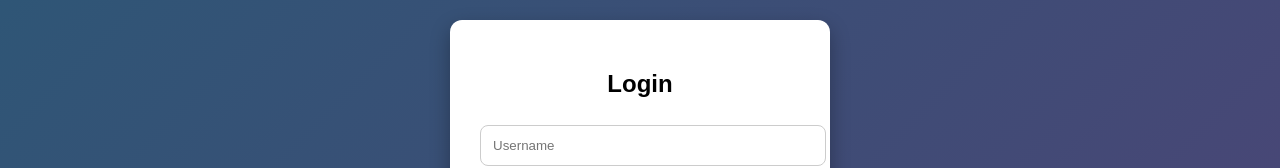
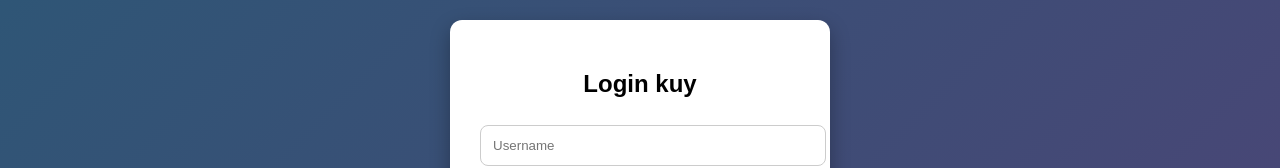
Before and after one commit to mix4594/testweb, a plain HTML site: page index.html in a window 1280 px wide. Shown: the part 227-395 px from the top of the page. Drawn offline with Linux system fonts and the light colour scheme.

Commit message:
Update index.html

```diff
--- a/index.html
+++ b/index.html
@@ -57,7 +57,7 @@
 <body>
 
   <div class="box">
-    <h2>Login</h2>
+    <h2>Login kuy</h2>
 
     <input type="text" id="username" placeholder="Username">
     <input type="password" id="password" placeholder="Password">
```
